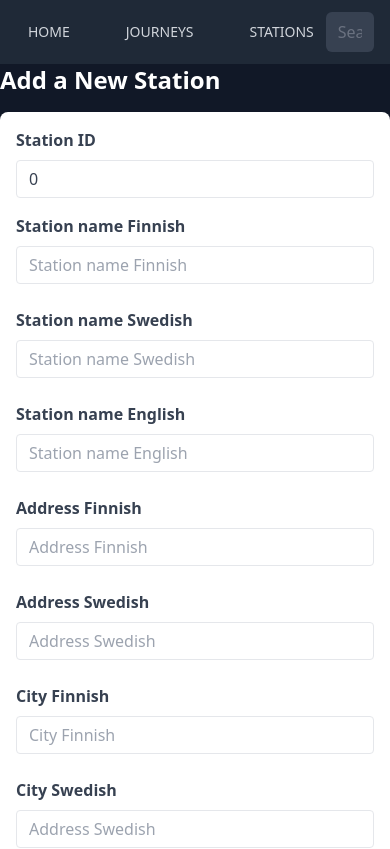
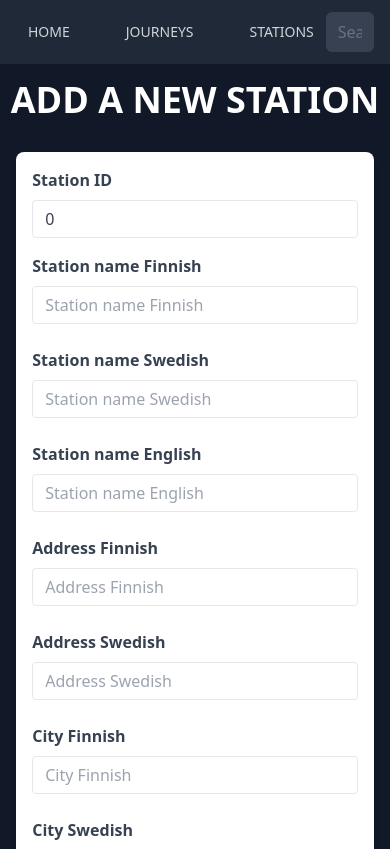
Before and after one commit to PlayJeri/BikeApp, a React (Vite) app in the folder frontend/bike_app/: page /add/station in a window 390 px wide. Shown: the top 849 px of the page. Built offline with nearby package versions, Linux system fonts and the light colour scheme.

Commit message:
fixed warnings and added styling + responsiveness

```diff
--- a/frontend/bike_app/src/components/AddStationForm.tsx
+++ b/frontend/bike_app/src/components/AddStationForm.tsx
@@ -21,25 +21,25 @@ const AddStationForm: React.FC<AddStationFormProps> = ({ onSubmit }) => {
     const handleSubmit = (e: React.FormEvent<HTMLFormElement>) => {
         e.preventDefault()
 
-        const formData = {
-            station_id: stationId,
-            station_name_finnish: stationNameFinnish,
-            station_name_swedish: stationNameSwedish,
-            station_name_english: stationNameEnglish,
-            address_finnish: addressFinnish,
-            address_swedish: addressSwedish,
-            city_finnish: cityFinnish,
-            city_swedish: citySwedish,
-            operator: operator,
-            capacity: capacity,
-            x_coordinate: xCoordinate,
-            y_coordinate: yCoordinate
-        }
+        const formData = new FormData()
+        formData.append('station_id', stationId.toString())
+        formData.append('station_name_finnish', stationNameFinnish)
+        formData.append('station_name_swedish', stationNameSwedish)
+        formData.append('station_name_english', stationNameEnglish)
+        formData.append('address_finnish', addressFinnish)
+        formData.append('address_swedish', addressSwedish)
+        formData.append('city_finnish', cityFinnish)
+        formData.append('city_swedish', citySwedish)
+        formData.append('operator', operator)
+        formData.append('capacity', capacity.toString())
+        formData.append('x_coordinate', xCoordinate)
+        formData.append('y_coordinate', yCoordinate)
 
         onSubmit(formData)
+
     }
   return (
-    <form className="p-4 bg-white shadow-md rounded-lg" onSubmit={handleSubmit}>
+    <form className="p-4 bg-white shadow-md rounded-lg w-11/12 md:w-9/12 lg:w-7/12 xl:w-5/12 mx-auto" onSubmit={handleSubmit}>
         <div className="mb-4">
             <label className="block text-gray-700 font-bold mb-2" htmlFor="station_id">
                 Station ID
@@ -198,7 +198,7 @@ const AddStationForm: React.FC<AddStationFormProps> = ({ onSubmit }) => {
         </div>
         <div className="flex items_center justify-between">
             <button
-                className='bg-blue-500 hover:bg-blue-700 text-white font-bold py-2 px-4 rounded focus:outline-none focus:shadow-outline'
+                className='bg-blue-500 hover:bg-blue-700 text-white font-bold py-2 px-4 rounded focus:outline-none focus:shadow-outline mx-auto'
                 type="submit"
             >
                 Add Station
--- a/frontend/bike_app/src/components/LoginForm.tsx
+++ b/frontend/bike_app/src/components/LoginForm.tsx
@@ -15,7 +15,7 @@ const LoginForm: React.FC<LoginProps> = ({ onSubmit }) => {
     }
 
     return (
-        <form className="p-4 bg-white shadow-md rounded-lg" onSubmit={handleSubmit}>
+        <form className="p-4 bg-white shadow-md rounded-lg mx-auto w-11/12 sm:w-10/12 md:w-8/12 lg:w-6/12 xl:w-4/12" onSubmit={handleSubmit}>
           <div className="mb-4">
             <label className="block text-gray-700 font-bold mb-2" htmlFor="username">
               Username
--- a/frontend/bike_app/src/pages/AddStationPage.tsx
+++ b/frontend/bike_app/src/pages/AddStationPage.tsx
@@ -4,11 +4,7 @@ import AddStationForm from '../components/AddStationForm'
 import Cookies from 'js-cookie'
 
 
-interface AddStationPageProps {
-    token: string
-}
-
-const AddStationPage:React.FC<AddStationPageProps> = ({ token }) => {
+const AddStationPage:React.FC = () => {
     const handleAddStation = async (stationData: any) => {
         const token = Cookies.get('jwt_token')
         try {
@@ -29,7 +25,7 @@ const AddStationPage:React.FC<AddStationPageProps> = ({ token }) => {
   return (
     <div className="bg-gray-900 min-h-screen text-white">
         <Navbar />
-        <h1 className='text-2xl font-bold mb-4'>Add a New Station</h1>
+        <h1 className='text-4xl uppercase text-center font-bold mb-4 py-4'>Add a New Station</h1>
         <AddStationForm onSubmit={handleAddStation} />
     </div>
   )
```
Also changed, not shown: frontend/bike_app/src/main.tsx (+4 -5 lines).
